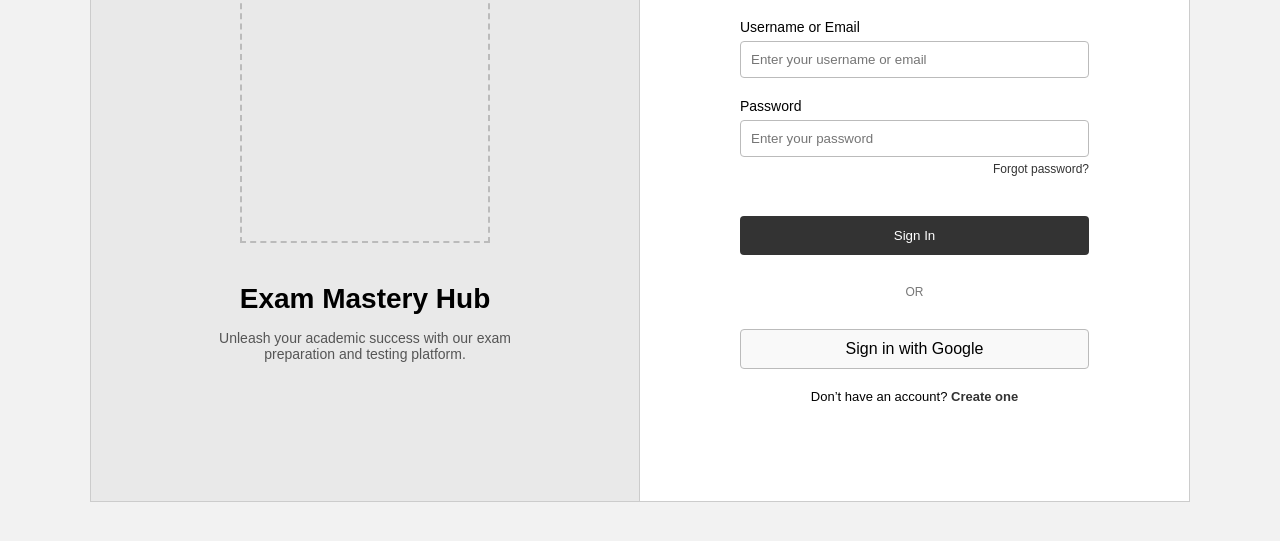
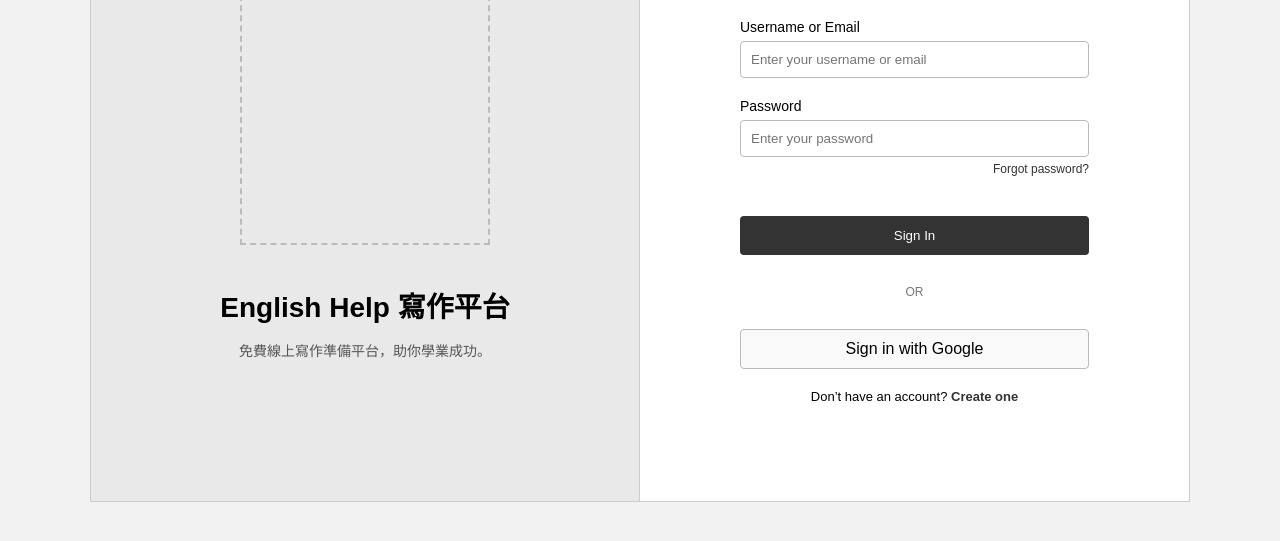
Before and after one commit to cheweilab/canvastools, a plain HTML site: page login.html in a window 1280 px wide. Shown: the part 223-764 px from the top of the page. Drawn offline with Linux system fonts and the light colour scheme.

Commit message:
Update header and description in login.html

```diff
--- a/login.html
+++ b/login.html
@@ -169,9 +169,9 @@
     <!-- Left Panel -->
     <div class="left-panel">
         <div class="illustration-placeholder"></div>
-        <h1>Exam Mastery Hub</h1>
+        <h1>English Help 寫作平台</h1>
         <p>
-            Unleash your academic success with our exam preparation and testing platform.
+            免費線上寫作準備平台，助你學業成功。
         </p>
     </div>
 
```
